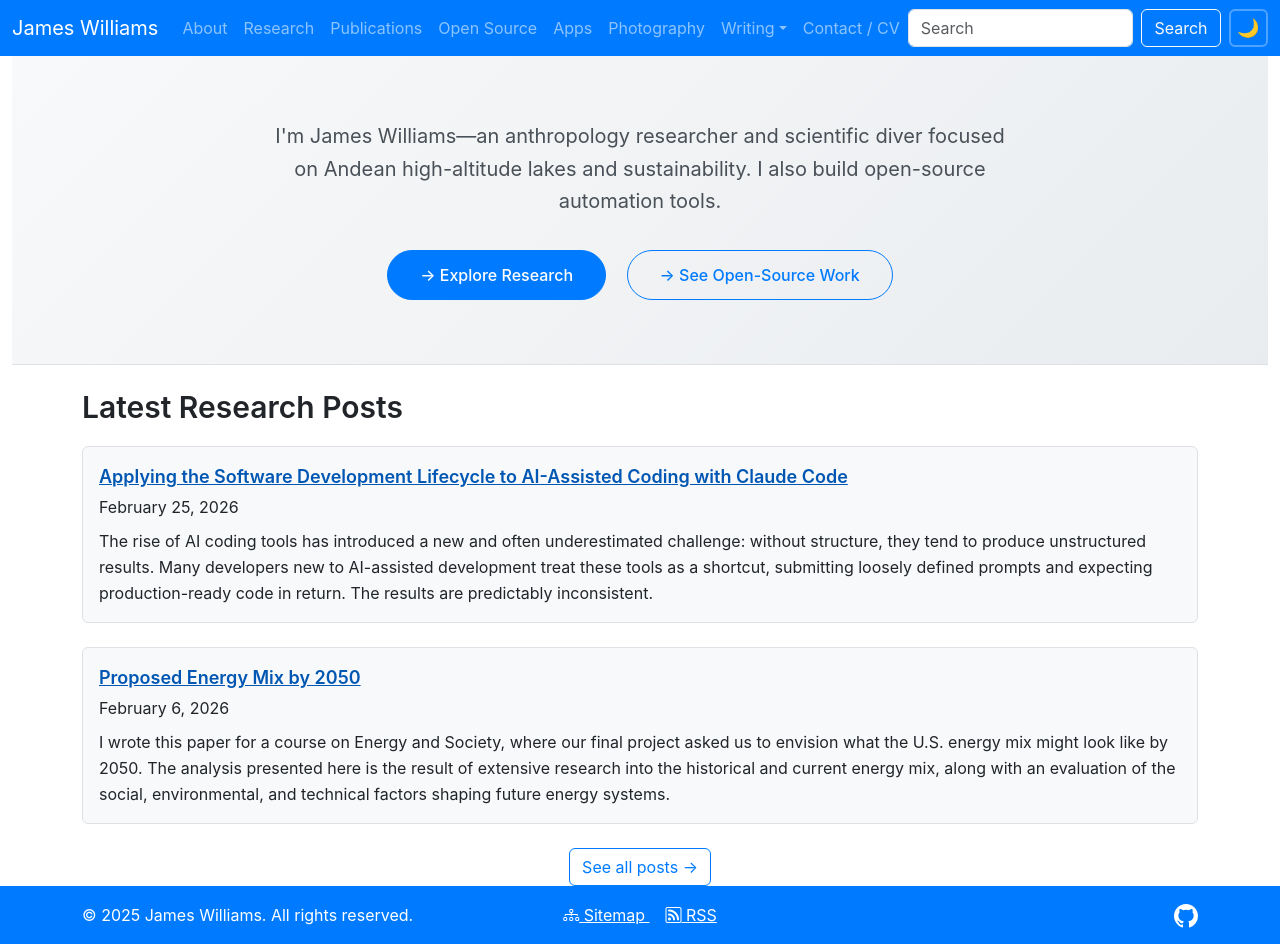
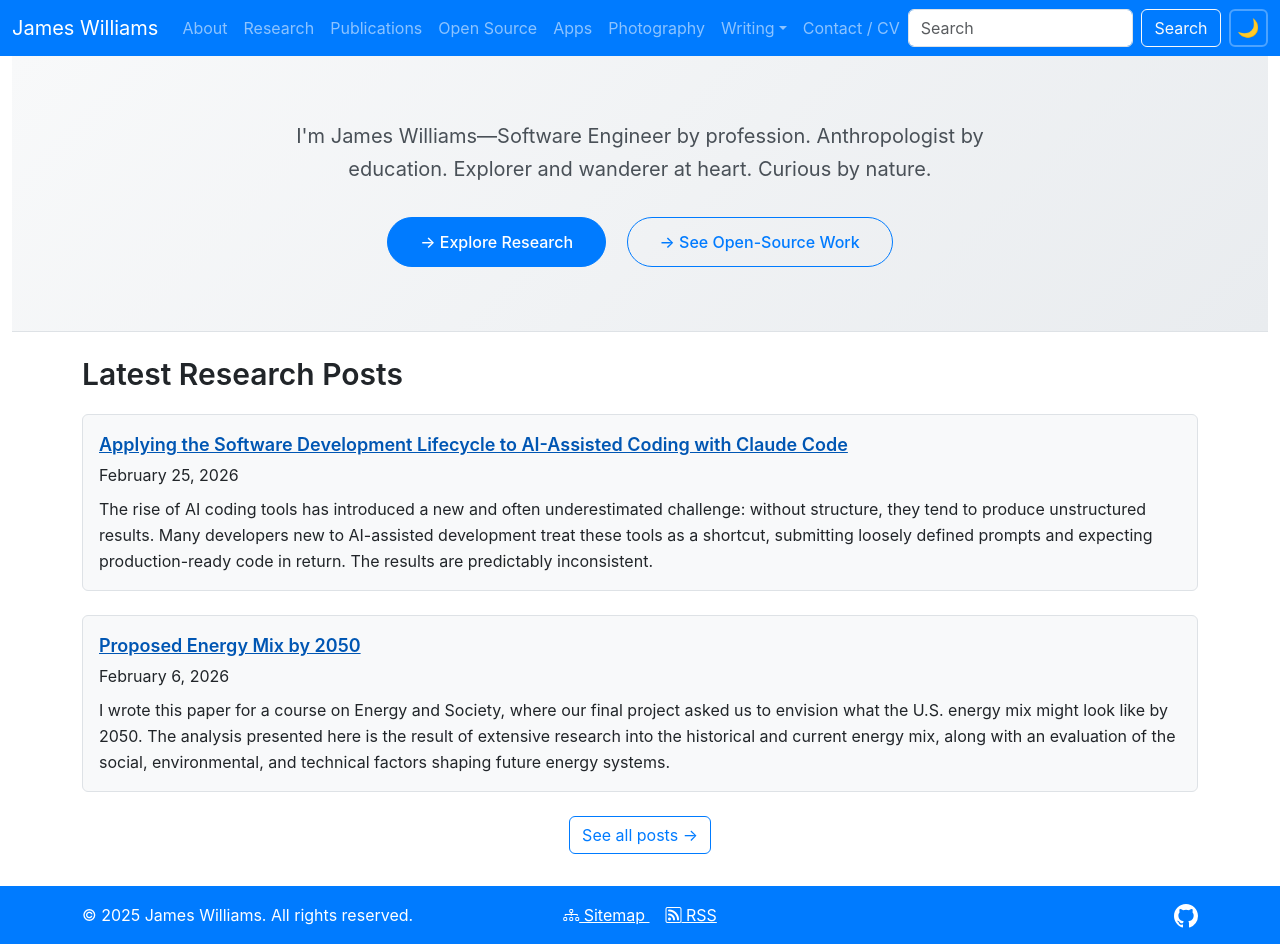
Before and after one commit to jtdub/jtdub.com, a Jekyll site: the page built from index.html, in a window 1280 px wide and 944 px high. Built offline with Jekyll 4.4.1, drawn with Linux system fonts in a browser that asks for light colours; nearby versions of some CDN libraries.

Commit message:
update tagline

```diff
--- a/index.html
+++ b/index.html
@@ -1,7 +1,7 @@
 ---
 layout: default
 title: home
-summary: "James Williams - Anthropology researcher, scientific diver, and network automation engineer exploring human-environment interactions."
+summary: "James Williams - Anthropology researcher, scientific diver, and network software engineer exploring human-environment interactions."
 permalink: /
 body_class: home-page
 ---
@@ -12,9 +12,9 @@ body_class: home-page
         <div class="container">
             <div class="row justify-content-center">
                 <div class="col-lg-8 text-center">
-                    <h1 class="visually-hidden">James Williams - Anthropology Researcher and Network Automation Engineer</h1>
+                    <h1 class="visually-hidden">James Williams - Anthropology Researcher and Network Software Engineer</h1>
                     <p class="hero-text">
-                        I'm James Williams—an anthropology researcher and scientific diver focused on Andean high-altitude lakes and sustainability. I also build open-source automation tools.
+                        I'm James Williams—Software Engineer by profession. Anthropologist by education. Explorer and wanderer at heart. Curious by nature.
                     </p>
                     <div class="hero-ctas">
                         <a href="/research/" class="btn btn-primary btn-lg me-3" aria-label="Explore research projects and fieldwork">→ Explore Research</a>
```
